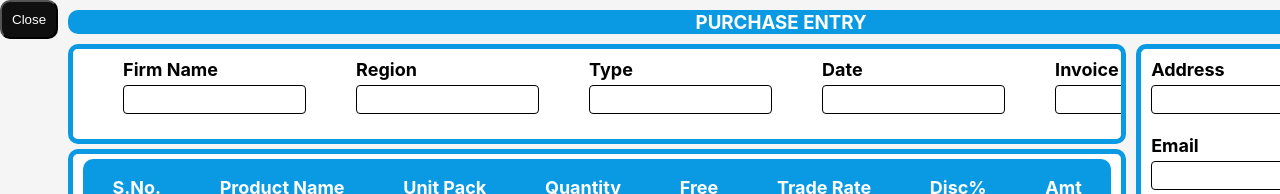
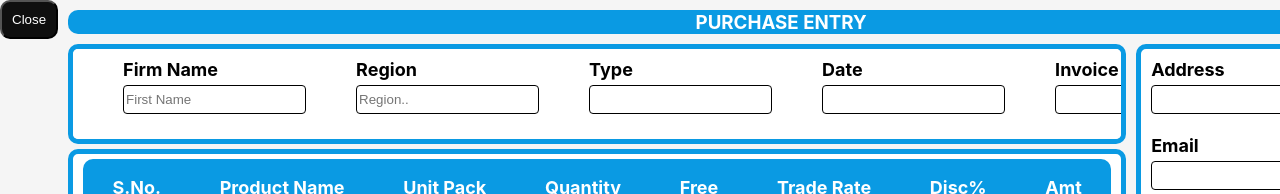
Before and after one commit to shwetank00001/Hegan-pages, a React (Create React App) app: page / in a window 1280 px wide. Shown: the top 194 px of the page. Built offline with nearby package versions, Linux system fonts and the light colour scheme.

Commit message:
update-1

```diff
--- a/src/components/Entry.js
+++ b/src/components/Entry.js
@@ -1,6 +1,32 @@
 import React from 'react'
 
 const Entry = () => {
+
+    const [formData, setFormData] = React.useState({
+        firmName: "",
+        region: "",
+        type: "",
+        date: "",
+        invoice:""
+    })
+
+    function handleChange(event){
+        const {name,value} = event.target
+        setFormData(function(item){
+            return({
+                ...item,
+                [name]: value
+            })
+        })
+    }
+
+    function handleSubmit(e){
+        e.preventDefault()
+        console.log(formData)
+        // localStorage.setItem("Id", [formData])
+    }
+
+    // console.log(localStorage.getItem("Id"))
   return (
     <div className='main-div'>
 
@@ -10,29 +36,34 @@ const Entry = () => {
 
         <div className='first-half'>
             <div className='top-two'>
-                <div className='input-box'>
+                <form onSubmit={handleSubmit} className='input-box'>
+
                     <div className='input-box-name'>
                         <label htmlFor='firmName'>Firm Name</label><br/>
-                        <input id='firmName' />
-                    </div>
-                    <div className='input-box-region'>
-                        <label htmlFor='region'>Region</label><br/>
-                        <input id='region' />
-                    </div>
-                    <div className='input-box-type'>
-                        <label htmlFor='type'>Type</label><br/>
-                        <input id='type' />
-                    </div>
-                    <div className='input-box-date'>
-                        <label htmlFor='date'>Date</label><br/>
-                        <input id='date' />
-                    </div>
-                    <div className='input-box-invoice'>
-                        <label htmlFor='invoiceNo'>Invoice No.</label><br/>
-                        <input id='invoiceNo' />
+                        <input type="name" placeholder='First Name' name="firmName" onChange={handleChange} value={formData.firmName} />
                     </div>
 
-                </div>
+                    <div className='input-box-region'>
+                        <label htmlFor='region' >Region</label><br/>
+                        <input id='region' placeholder='Region..' type='name' name='region' value={formData.region} onChange={handleChange} />
+                    </div>
+
+                    <div className='input-box-type'>
+                        <label htmlFor='type'  >Type</label><br/>
+                        <input id='type' type='name' name='type' value={formData.type} onChange={handleChange} />
+                    </div>
+
+                    <div className='input-box-date'>
+                        <label htmlFor='date' >Date</label><br/>
+                        <input id='date'  type='name' name='date' value={formData.date} onChange={handleChange}/>
+                    </div>
+
+                    <div className='input-box-invoice'>
+                        <label htmlFor='invoiceNo'  >Invoice No.</label><br/>
+                        <input id='invoiceNo' type='name' name='invoice' value={formData.invoice} onChange={handleChange} />
+                    </div>
+                    <button></button>
+                </form>
 
 
                 <div className='quantity-box'>
```
